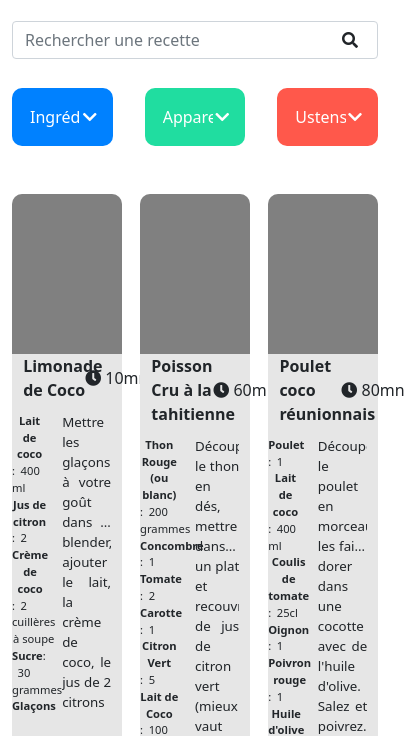
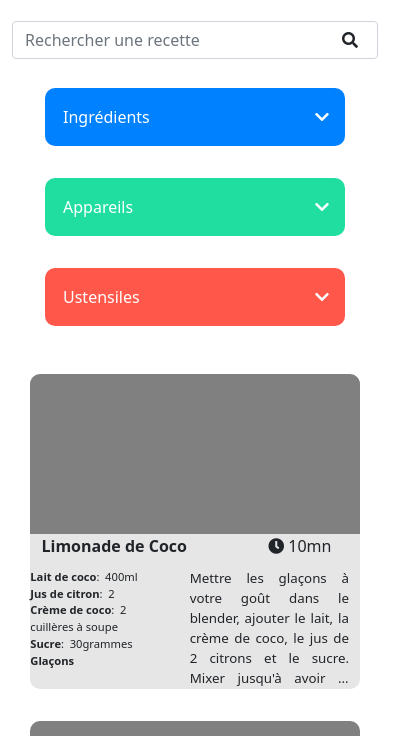
Before and after one commit to mozilla44/Les-petits-plats, a plain HTML site: page index.html in a window 390 px wide. Shown: the part 128-864 px from the top of the page, 412 px wide, since content can reach past the window. Drawn offline with nearby package versions, Linux system fonts and the light colour scheme.

Commit message:
css mobile

```diff
--- /dev/null
+++ b/sass/_mixins.scss
@@ -0,0 +1,5 @@
+@mixin mobile {
+    @media all and (min-width:320px) and (max-width:560px) {
+        @content;
+    }
+}
--- a/sass/style.scss
+++ b/sass/style.scss
@@ -1,7 +1,10 @@
+@import "./mixins";
+
 header {
     .banner-title {
         color: #d04f4f;
         font-size: 1.5em;
+
     }
 
     .logo {
@@ -11,6 +14,15 @@ header {
 }
 
 main {
+
+    nav {
+      @include mobile {
+        display: flex;
+        flex-direction: column;
+
+      }
+
+    }
     min-width: 100vw;
     #input-container {
         display: flex;
@@ -31,12 +43,23 @@ main {
         justify-content: flex-start;
         gap: 5%;
         align-content: space-between;
+        @include mobile {
+            flex-direction: column;
+
+            display: flex;
+            align-content: center;
+
+        }
     }
     .recipe_card {
         background-color: #e6e6e6;
         width: 30%;
         border-radius: 10px;
         margin: 1em 0 1em 0;
+        @include mobile {
+            width: 90%;
+
+        }
         .recipe_image {
             border-radius: 10px 10px 0 0;
             width: 100%;
@@ -101,6 +124,10 @@ main {
     flex-direction: row;
     gap: 2em;
     align-items: start;
+    flex-wrap: wrap;
+    @include mobile {
+        justify-content: center;
+    }
 }
 
 .combobox {
@@ -112,6 +139,10 @@ main {
     display: flex;
     flex-direction: column;
     max-width: 50%;
+    @include mobile {
+        max-height: none;
+        min-width: 300px;
+    }
     /* flex-wrap: wrap; */
     /* height: 3.5em; */
 }
@@ -163,6 +194,9 @@ main {
 }
 
 #tags-area {
+    @include mobile {
+
+    }
     display: flex;
     margin-bottom: 0.8em;
     gap: 1em;
@@ -200,3 +234,5 @@ main {
 
     }
 }
+
+}
```
Also changed, not shown: css/style.css, notes.txt, 1 other file.
